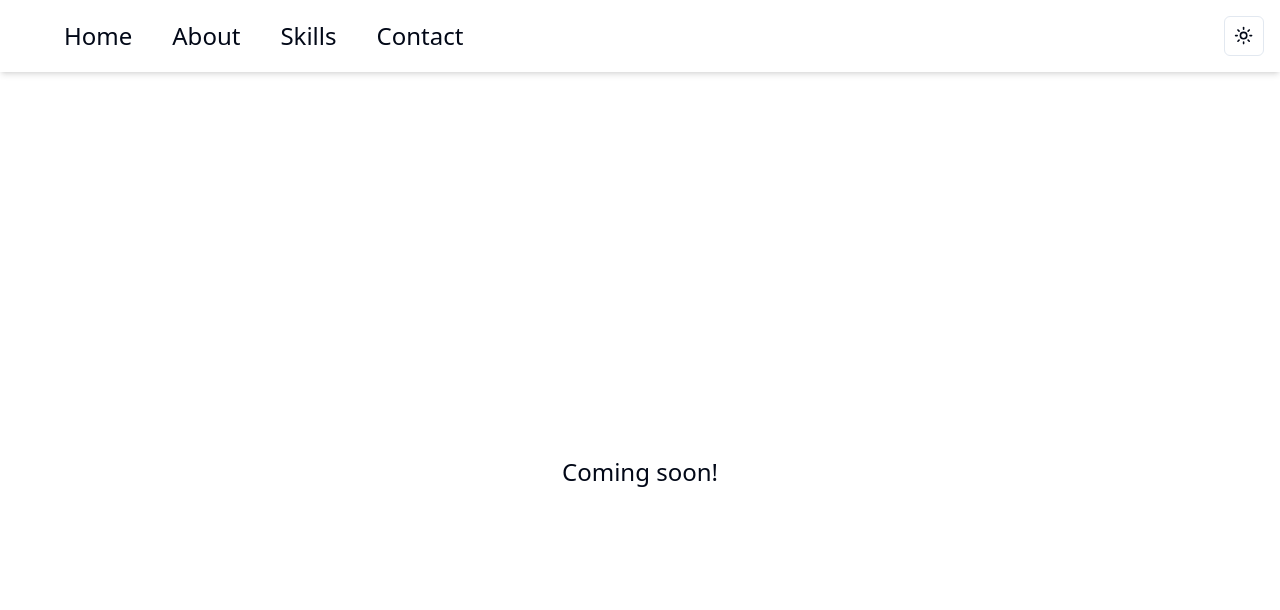
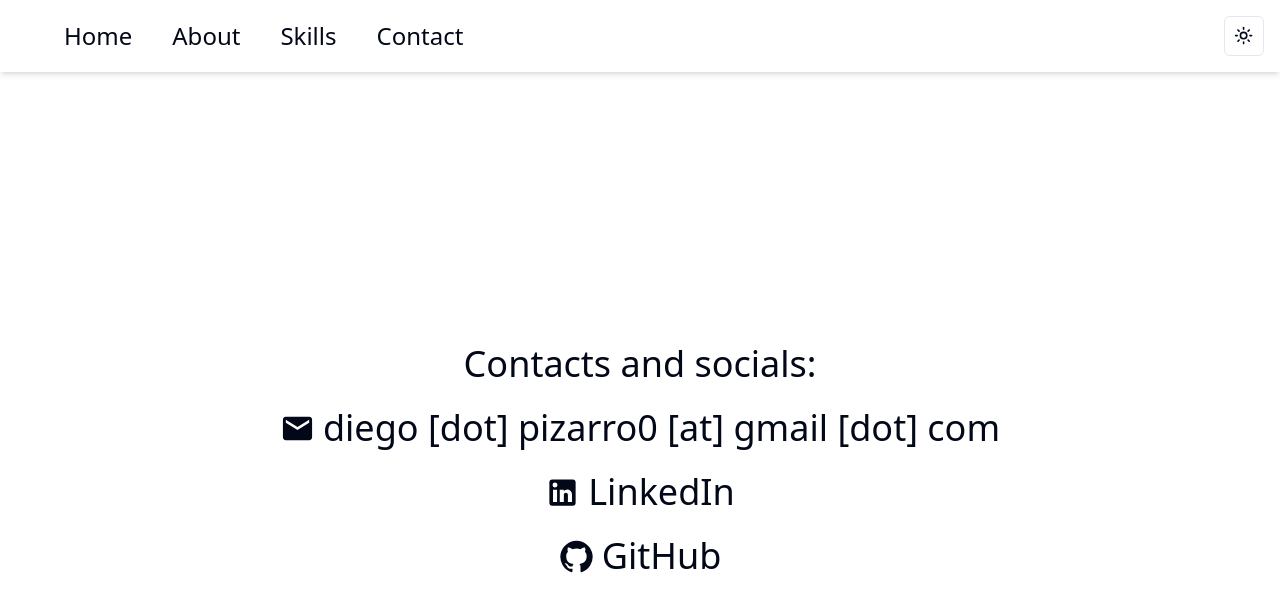
Before and after one commit to dpizarrow/personal-site, a Next.js app: page /contact in a window 1280 px wide. Shown: the top 610 px of the page. Built offline with nearby package versions, Linux system fonts and the light colour scheme.

Commit message:
feat: add contacts

```diff
--- a/package.json
+++ b/package.json
@@ -16,6 +16,7 @@
     "@radix-ui/react-accordion": "^1.1.2",
     "@radix-ui/react-dropdown-menu": "^2.0.6",
     "@radix-ui/react-slot": "^1.0.2",
+    "@radix-ui/react-tooltip": "^1.0.7",
     "class-variance-authority": "^0.7.0",
     "clsx": "^2.0.0",
     "lucide-react": "^0.295.0",
--- a/src/app/contact/page.tsx
+++ b/src/app/contact/page.tsx
@@ -1,7 +1,39 @@
+import EmailIcon from "@mui/icons-material/Email";
+import LinkedInIcon from "@mui/icons-material/LinkedIn";
+import GitHubIcon from "@mui/icons-material/GitHub";
+
 export default function Contact() {
   return (
-    <div className="flex flex-col justify-center items-center h-screen text-2xl">
-      Coming soon!
+    <div className="flex flex-col justify-center items-center h-screen text-4xl">
+      Contacts and socials:
+      <div className="flex flex-col justify-center items-center mt-6">
+        <div className="flex flex-row items-center mb-6">
+          <EmailIcon fontSize="large" />
+          <p className="ml-2">diego [dot] pizarro0 [at] gmail [dot] com</p>
+        </div>
+        <div className="flex flex-row items-center mb-6">
+          <LinkedInIcon fontSize="large" />
+          <a
+            href="https://www.linkedin.com/in/dpizarrow/"
+            target="_blank"
+            rel="noopener noreferrer"
+            className="ml-2"
+          >
+            LinkedIn
+          </a>
+        </div>
+        <div className="flex flex-row items-center mb-6">
+          <GitHubIcon fontSize="large" />
+          <a
+            href="github.com/dpizarrow"
+            target="_blank"
+            rel="noopener noreferrer"
+            className="ml-2"
+          >
+            GitHub
+          </a>
+        </div>
+      </div>
     </div>
   );
 }
--- /dev/null
+++ b/src/components/ui/tooltip.tsx
@@ -0,0 +1,30 @@
+"use client"
+
+import * as React from "react"
+import * as TooltipPrimitive from "@radix-ui/react-tooltip"
+
+import { cn } from "@/lib/utils"
+
+const TooltipProvider = TooltipPrimitive.Provider
+
+const Tooltip = TooltipPrimitive.Root
+
+const TooltipTrigger = TooltipPrimitive.Trigger
+
+const TooltipContent = React.forwardRef<
+  React.ElementRef<typeof TooltipPrimitive.Content>,
+  React.ComponentPropsWithoutRef<typeof TooltipPrimitive.Content>
+>(({ className, sideOffset = 4, ...props }, ref) => (
+  <TooltipPrimitive.Content
+    ref={ref}
+    sideOffset={sideOffset}
+    className={cn(
+      "z-50 overflow-hidden rounded-md border bg-popover px-3 py-1.5 text-sm text-popover-foreground shadow-md animate-in fade-in-0 zoom-in-95 data-[state=closed]:animate-out data-[state=closed]:fade-out-0 data-[state=closed]:zoom-out-95 data-[side=bottom]:slide-in-from-top-2 data-[side=left]:slide-in-from-right-2 data-[side=right]:slide-in-from-left-2 data-[side=top]:slide-in-from-bottom-2",
+      className
+    )}
+    {...props}
+  />
+))
+TooltipContent.displayName = TooltipPrimitive.Content.displayName
+
+export { Tooltip, TooltipTrigger, TooltipContent, TooltipProvider }
```
Also changed, not shown: 1 other file (tests, documents, lock files or other folders).
